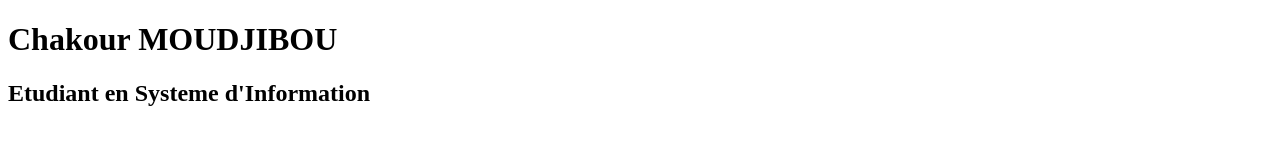
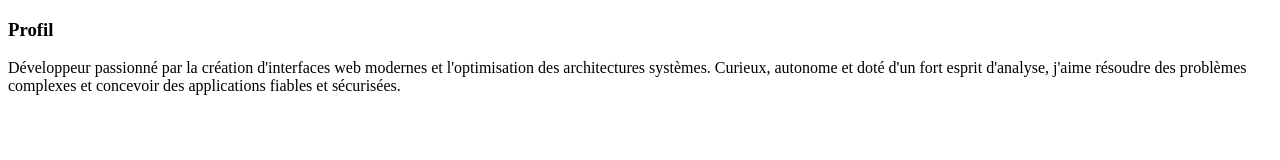
Before and after one commit to moudjibouchakour6-wq/mon-cv, a plain HTML site: page index.html in a window 1280 px wide. Drawn offline with Linux system fonts and the light colour scheme.

Commit message:
mise en place de la section description

```diff
--- a/index.html
+++ b/index.html
@@ -6,9 +6,14 @@
     <link rel="stylesheet" href="style.css" >
 </head>
 <body>
-    <header>
-       <h1>Chakour MOUDJIBOU</h1>
-       <h2>Etudiant en Systeme d'Information</h2>
-    </header>
+
+<section class="description-section">
+    <h3>Profil</h3>
+    <p>
+        Développeur passionné par la création d'interfaces web modernes et l'optimisation des architectures systèmes.
+        Curieux, autonome et doté d'un fort esprit d'analyse, j'aime résoudre des problèmes complexes et concevoir des applications fiables et sécurisées.
+    </p>
+</section>
+
 </body>
 </html>
```
